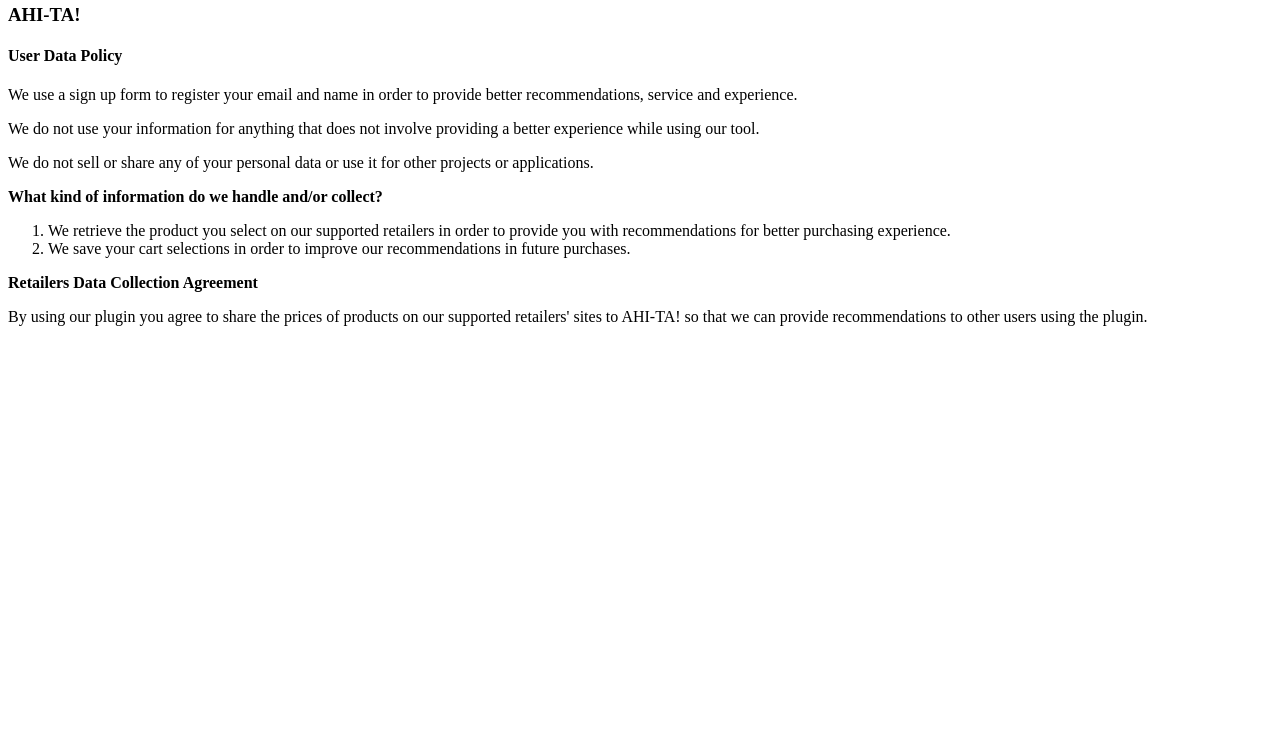
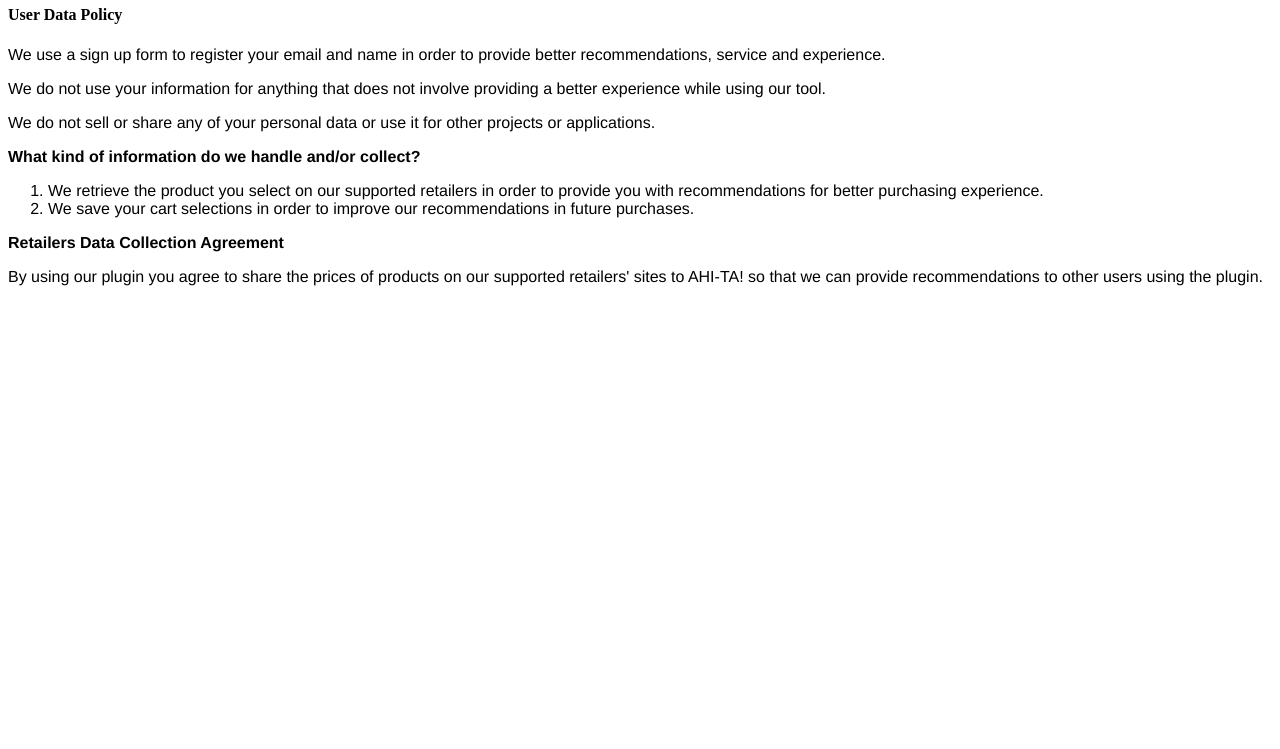
Before and after one commit to ahi-ta/pages, a plain HTML site: page index.html in a window 1280 px wide. Shown: the part 51-800 px from the top of the page. Drawn offline with Linux system fonts and the light colour scheme.

Commit message:
Update index.html

```diff
--- a/index.html
+++ b/index.html
@@ -2,9 +2,14 @@
 <head>
 <title>AHI-TA! Privacy Policy</title>
 </head>
+  <style type="text/css">
+    p, h2, ul, ol, li {
+      font-family: Helvetica, Arial;
+    }
+
+  </style>
 <body>
-<h2>Privacy Policy</h2>
-<h3>AHI-TA!</h3>
+<h2>AHI-TA! Privacy Policy</h2>
 <div>
 <h4>User Data Policy</h4>
 <p>We use a sign up form to register your email and name in order to provide better recommendations, service and experience.</p>
```
